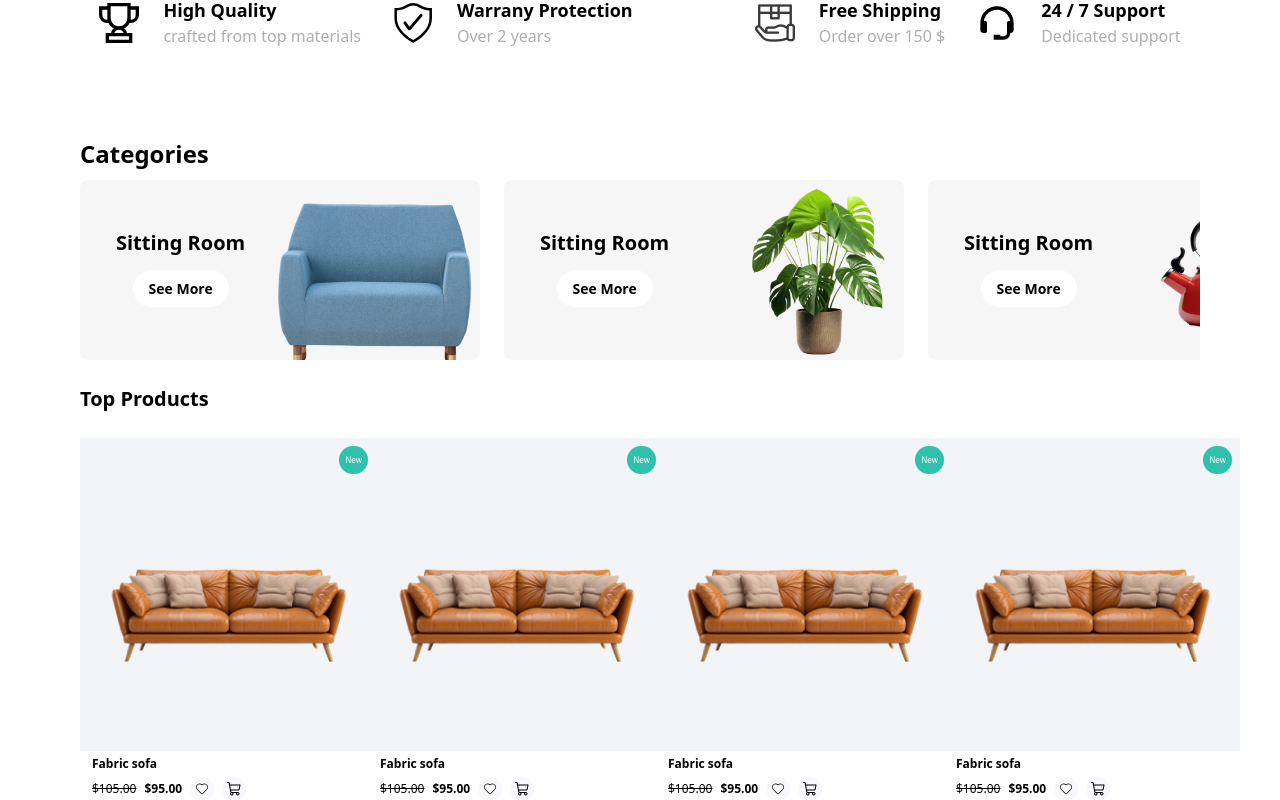
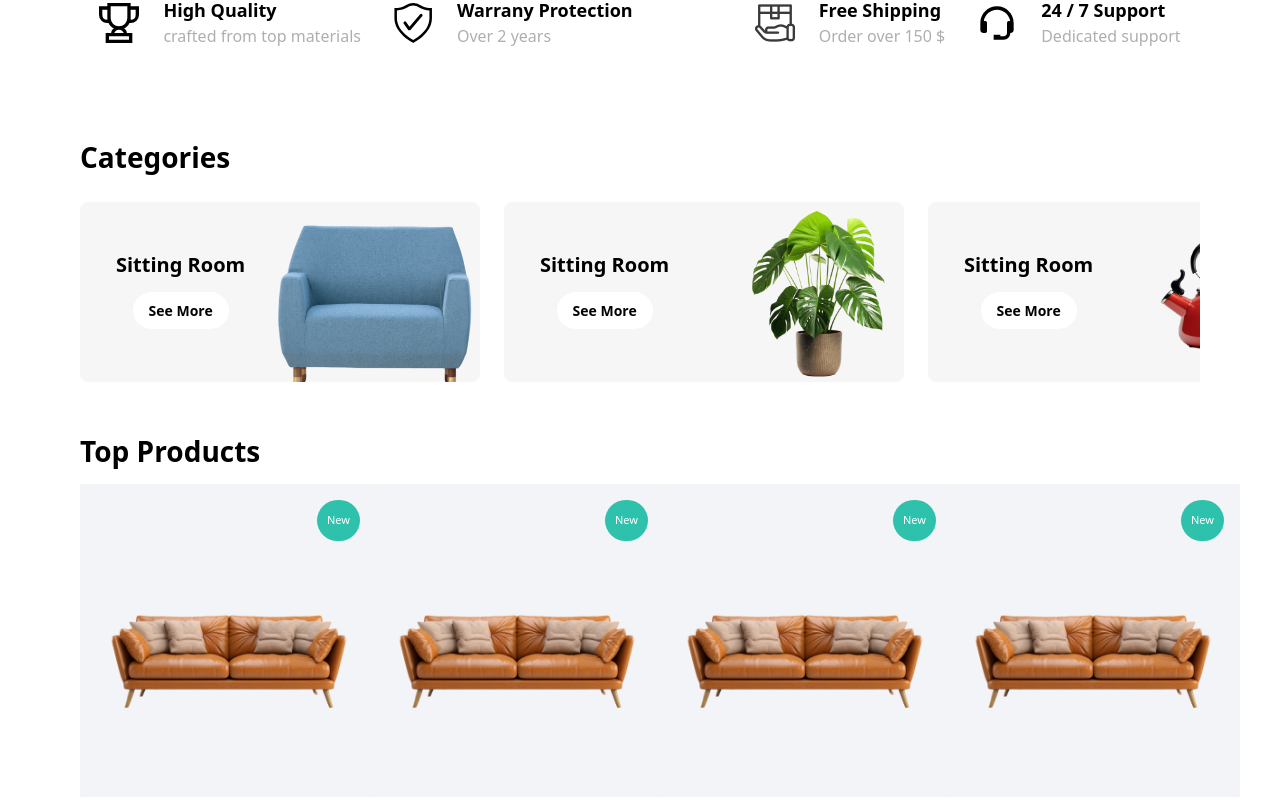
Before and after one commit to ulka96/final-frontend, a React (Vite) app: page / in a window 1280 px wide. Shown: the part 600-1400 px from the top of the page. Built offline with nearby package versions, Linux system fonts and the light colour scheme.

Commit message:
correcting responsives

```diff
--- a/src/components/home/categories/index.jsx
+++ b/src/components/home/categories/index.jsx
@@ -7,7 +7,7 @@ const Categories = () => {
     <div>
       <Container>
               <div>
-                  <h1 className='text-[16px] md:text-[20px] lg:text-[24px] font-semibold lg:mb-2 md:mb-2 mb-1'>Categories</h1>
+                  <h1 className='text-[20px] md:mt-10 lg:mt-12  mb-2 md:text-[24px] lg:text-[28px] font-bold lg:mb-6 md:mb-2'>Categories</h1>
                   <div className='gap-6 flex flex-row overflow-x-scroll scrollbar-hide scroll-smooth'>
                       <SingleCategory/>
 
--- a/src/components/home/singleProduct/index.jsx
+++ b/src/components/home/singleProduct/index.jsx
@@ -15,26 +15,26 @@ const SingleProduct = () => {
                 <div className="absolute inset-0 transform transition-transform duration-1000 ease-in-out hover:scale-110 ">
                     <img src={sofa2} alt="sofa2" className="w-full h-full object-cover" />
                 </div>
-        <div className='py-[8px] px-[6px] ml-2 rounded-full bg-[#2ec1ac] absolute top-2 right-2'>
-              <p className='text-white text-[8px]'>New</p>
+        <div className='py-[8px] px-[6px] lg:py-[12px] lg:px-[10px] md:py-[12px] md:px-[10px]  ml-2 rounded-full bg-[#2ec1ac] absolute top-2 right-2 md:top-3 md:right-3 lg:top-4 lg:right-4'>
+              <p className='text-white text-[8px] lg:text-[11px] md:text-[10px]'>New</p>
         </div>
         </div>
 
 
 
      <div className='flex flex-col'>
-                <h1 className='font-semibold text-[12px] mt-1 ml-3'>Fabric sofa</h1>
+                <h1 className='font-semibold text-[12px] md:text-[16px] mt-1 ml-3'>Fabric sofa</h1>
 
         <div className='flex flex-row mt-1 ml-3  items-center'>
-            <p className='line-through text-[12px]'>$105.00</p>
-            <p className='text-[12px] ml-2 font-bold'>$95.00</p>
+            <p className='line-through text-[12px] md:text-[16px]'>$105.00</p>
+            <p className='text-[12px] ml-2 md:ml-3 font-bold md:text-[16px]'>$95.00</p>
 
-        <div className='p-[4px] ml-2 rounded-full bg-[#f8f7fb]'>
-              <CiHeart className='w-4 h-4 '/>
+        <div className='p-[4px] md:p-[5px] ml-3 md:ml-auto rounded-full bg-[#f8f7fb]'>
+              <CiHeart className='w-4 h-4 md:w-5 md:h-5'/>
         </div>
 
-        <div className='p-[4px] ml-2 rounded-full bg-[#f8f7fb]'>
-              <PiShoppingCart className='w-4 h-4 '/>
+        <div className='p-[4px] md:p-[5px] ml-2 md:mr-5 rounded-full bg-[#f8f7fb]'>
+              <PiShoppingCart className='w-4 h-4 md:w-5 md:h-5 '/>
         </div>
 
 
--- a/src/components/home/topProducts/index.jsx
+++ b/src/components/home/topProducts/index.jsx
@@ -12,7 +12,7 @@ const TopProducts = () => {
      <div>
           <Container>
               <div>
-                  <h1 className='font-bold font-poppins text-[20px] my-6 '>Top Products</h1>
+                  <h1 className='font-bold font-poppins text-[20px] mt-6 mb-3 md:mt-10 lg:mt-12 md:text-[24px]  lg:text-[28px] '>Top Products</h1>
 
              <div className='grid grid-cols-2 grid-rows-3 gap-8 lg:grid-cols-4 '>
 
@@ -31,8 +31,8 @@ const TopProducts = () => {
 
           </div>
 
-          <div className='flex justify-center items-center mx-auto py-3 border border-[#b88e2f] w-[200px]'>
-            <button className='text-[18px] text-[#b88e2f] font-bold'>Show all</button>
+          <div className='flex justify-center items-center lg:mt-12 md:mt-8 mt-6 mx-auto  lg:py-3 md:py-2 py-1 border border-[#b88e2f] md:w-[300px] lg:w-[400px] w-[200px]'>
+            <button className='lg:text-[18px] md:text-[16px] text-[14px] text-[#b88e2f] font-bold '>Show all</button>
           </div>
 
 
```
